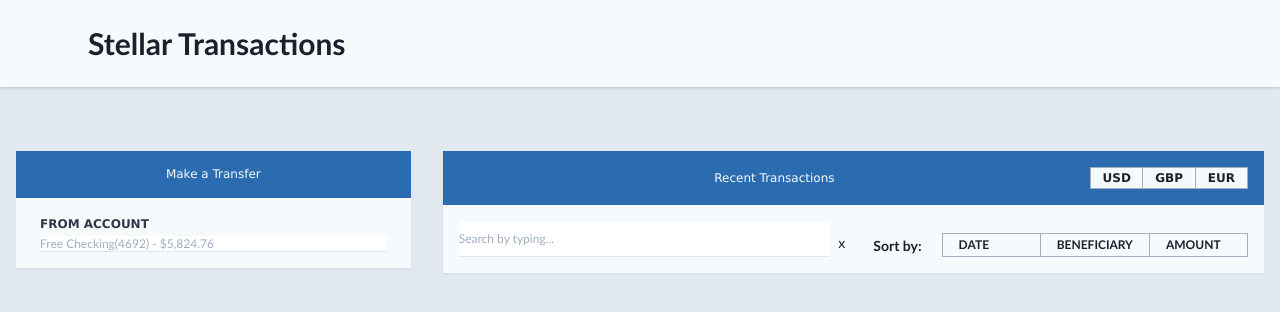
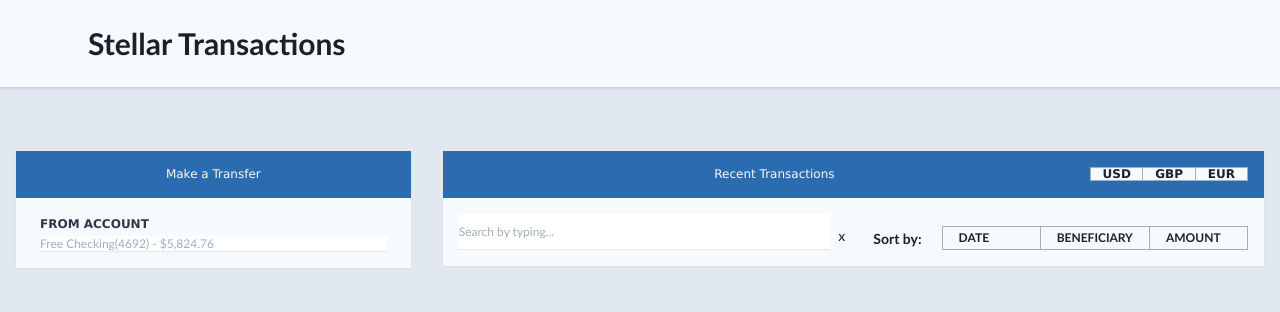
Before and after one commit to chriswolmarans/stellar-transactions, an Angular app: page / in a window 1280 px wide. Shown: the top 312 px of the page. Built offline with nearby package versions, Linux system fonts and the light colour scheme; what @tailwindcss/custom-forms would draw is missing.

Commit message:
Fix card heading alignment. Taking a break :)

```diff
--- a/src/app/app.component.html
+++ b/src/app/app.component.html
@@ -11,13 +11,13 @@
         <div class="transaction-card-heading w-full">
           <span class="inline-flex w-4/5 justify-center">Recent Transactions</span>
           <div class="inline-flex btn-group w-1/5">
-            <button class="btn p-0 text-center block bg-gray-100 text-gray-900">
+            <button class="btn p-0 text-center block bg-gray-100 text-gray-900 leading-none">
               USD
             </button>
-            <button class="btn p-0 text-center block bg-gray-100 text-gray-900">
+            <button class="btn p-0 text-center block bg-gray-100 text-gray-900 leading-none">
               GBP
             </button>
-            <button class="btn p-0 text-center block bg-gray-100 text-gray-900">
+            <button class="btn p-0 text-center block bg-gray-100 text-gray-900 leading-none">
               EUR
             </button>
           </div>
```
